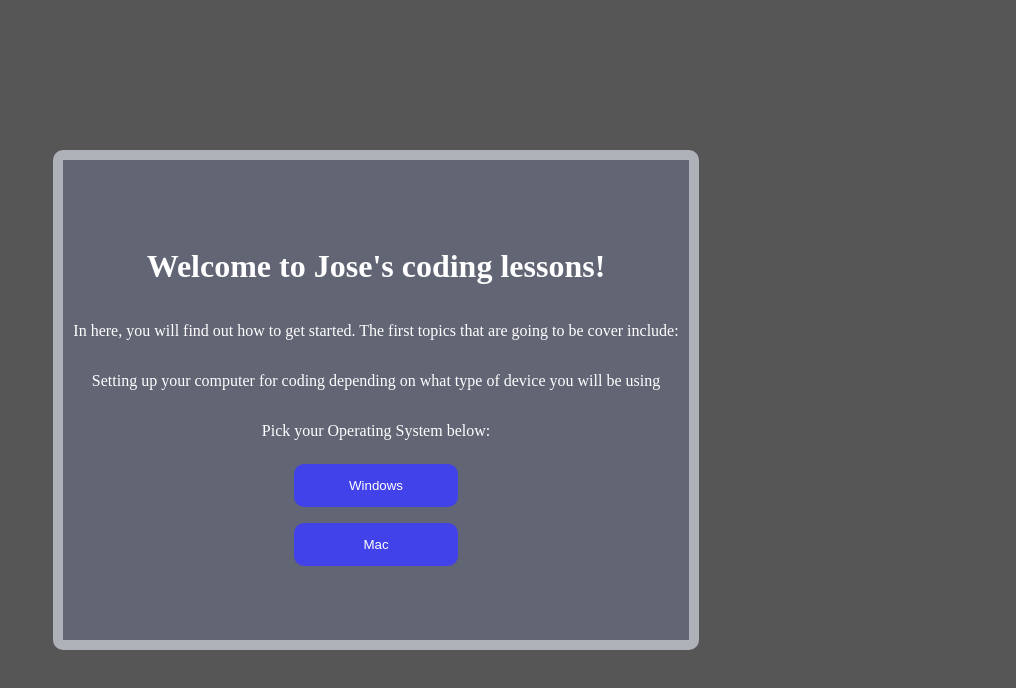
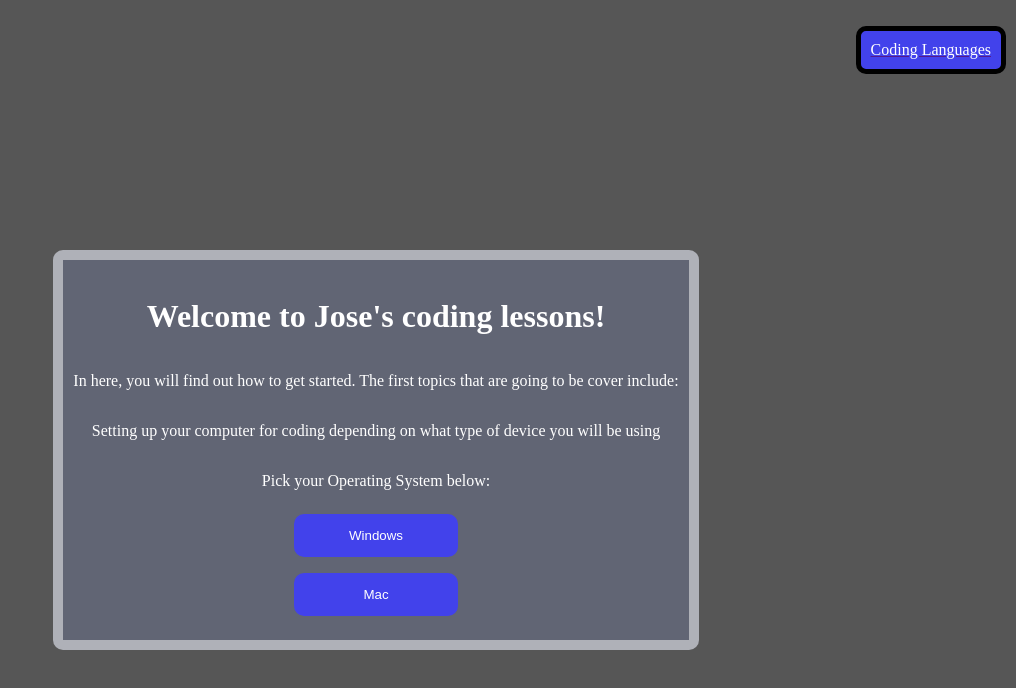
Before and after one commit to Uwttn/Documentation, a plain HTML site: page index.html in a window 1280 px wide. Shown: the whole page, without its empty margins (264-1280 px from the left). Drawn offline with Linux system fonts and the light colour scheme.

Commit message:
Added more pages, aesthetic-looking css, and button linked to Windows page. Everything is still under development

```diff
--- /dev/null
+++ b/assets/css/nav.css
@@ -0,0 +1,21 @@
+nav {
+    display: flex;
+    width: 100%;
+    height: auto;
+    justify-content: flex-end;
+}
+
+nav ul {
+    display: flex;
+    list-style: none;
+}
+
+nav ul li {
+    color: white;
+    background-color: rgba(66, 66, 237, 0.99);
+    padding: 10px;
+    margin: 10px;
+    border: 5px solid black;
+    border-radius: 10px;
+    justify-content: end;
+}
--- a/index.html
+++ b/index.html
@@ -4,9 +4,15 @@
     <meta charset="UTF-8" />
     <meta name="viewport" content="width=device-width, initial-scale=1.0" />
     <title>Welcome</title>
+    <link rel="stylesheet" href="assets/css/nav.css">
     <link rel="stylesheet" href="assets/css/style.css" />
   </head>
   <body>
+    <nav>
+      <ul>
+        <a href=""><li>Coding Languages</li></a>
+      </ul>
+    </nav>
     <div>
       <h1>Welcome to Jose's coding lessons!</h1>
       <p>
@@ -19,8 +25,8 @@
       </p>
       <p>Pick your Operating System below:</p>
       <section>
-        <button class="windows">Windows</button>
-        <button class="mac">Mac</button>
+        <a href="./assets/pages/windows.html"><button class="windows">Windows</button></a>
+        <a href=""><button class="mac">Mac</button></a>
       </section>
     </div>
   </body>
```
Also changed, not shown: assets/css/windows.css (added, +25 -0 lines), assets/pages/windows.html (added, +16 -0 lines), assets/images/Windows/2-gitbash.png (added), assets/images/Windows/3-gitbash.png (added), image.png (added), 4 other files.
